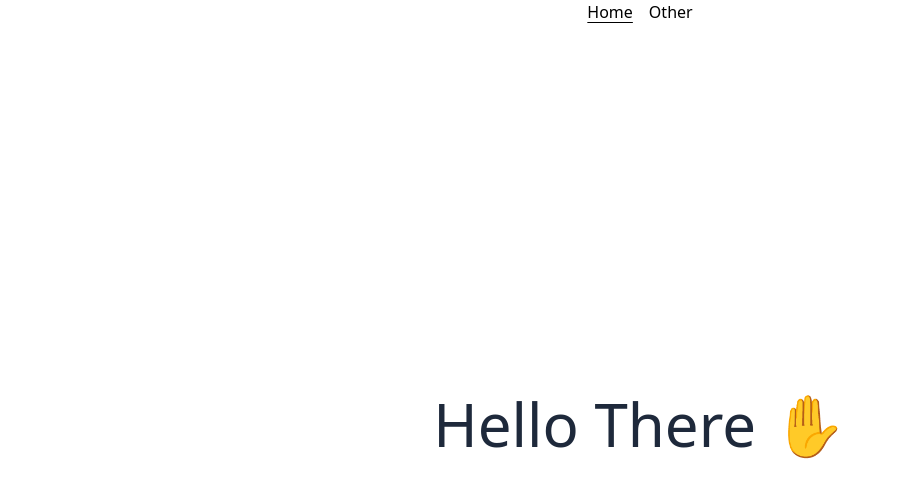
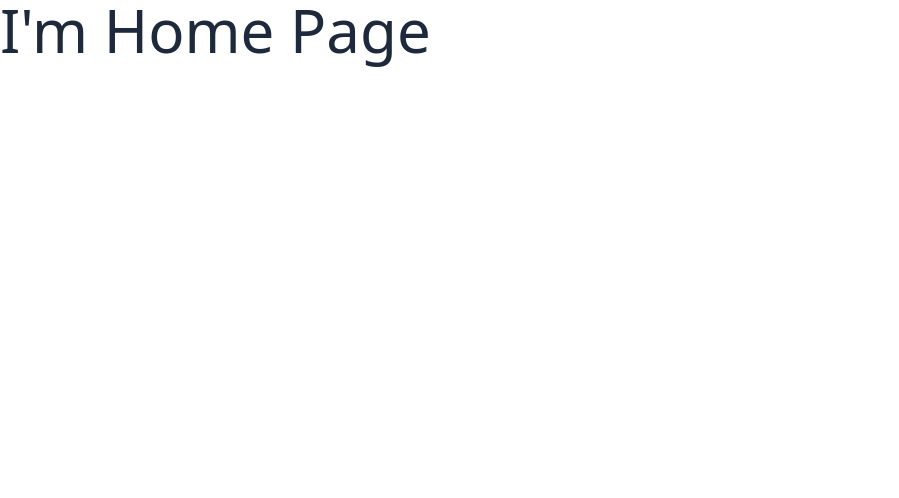
Before and after one commit to avega46/triviantastic, a Vue app: page / in a window 1280 px wide. Shown: the top 498 px of the page, without its empty margins (0-899 px from the left). Built offline with nearby package versions, Linux system fonts and the light colour scheme.

Commit message:
init cleanup

```diff
--- a/package.json
+++ b/package.json
@@ -1,7 +1,7 @@
 {
-  "name": "vue-basic-template",
+  "name": "triviantastic",
   "private": true,
-  "version": "0.0.0",
+  "version": "0.1.0",
   "type": "module",
   "scripts": {
     "dev": "vite",
--- a/src/App.vue
+++ b/src/App.vue
@@ -1,8 +1,8 @@
 <script setup>
-  import NavMenu from '@/components/NavMenu.vue'
+
 </script>
 
 <template>
-  <NavMenu />
+
   <RouterView />
 </template>
--- a/src/components/NavMenu.vue
+++ /dev/null
@@ -1,16 +0,0 @@
-<template>
-  <nav>
-    <RouterLink to="/">Home</RouterLink>
-    <RouterLink to="/other">Other</RouterLink>
-  </nav>
-</template>
-
-<style lang="postcss" scoped>
-nav {
-  @apply flex justify-center space-x-4;
-
-  & .router-link-active {
-    @apply underline underline-offset-4;
-  }
-}
-</style>
--- a/src/router.js
+++ b/src/router.js
@@ -4,7 +4,7 @@ import HomePage from '@/views/HomePage.vue'
 
 const routes = [
   { path: '/', name: 'Home', component: HomePage },
-  { path: '/other', name: 'Other', component: () => import('@/views/OtherPage.vue') },
+  { path: '/question/category/:id', name: 'Question', component: () => import('@/views/QuestionPage.vue') },
 ]
 
 const router = createRouter({
--- a/src/views/HomePage.vue
+++ b/src/views/HomePage.vue
@@ -1,10 +1,5 @@
-<script setup>
-import { ref } from 'vue'
-const title = ref('Hello There ✋')
-</script>
+<script setup></script>
 
 <template>
-  <main class="flex min-h-screen items-center justify-center">
-    <h1 class="text-6xl font-thin text-slate-800">{{ title }}</h1>
-  </main>
+  <h1 class="text-6xl font-thin text-slate-800">I'm Home Page</h1>
 </template>
--- a/src/views/OtherPage.vue
+++ /dev/null
@@ -1,5 +0,0 @@
-<template>
-  <main class="flex min-h-screen items-center justify-center">
-    <h1 class="text-6xl font-thin text-slate-800">I'm Other Page</h1>
-  </main>
-</template>
--- /dev/null
+++ b/src/views/QuestionPage.vue
@@ -0,0 +1,3 @@
+<template>
+    <h1 class="text-6xl font-thin text-slate-800">I'm Question Page</h1>
+</template>
```
Also changed, not shown: index.html (+2 -2 lines), public/logo.svg (added), 1 other file (tests, documents, lock files or other folders).
